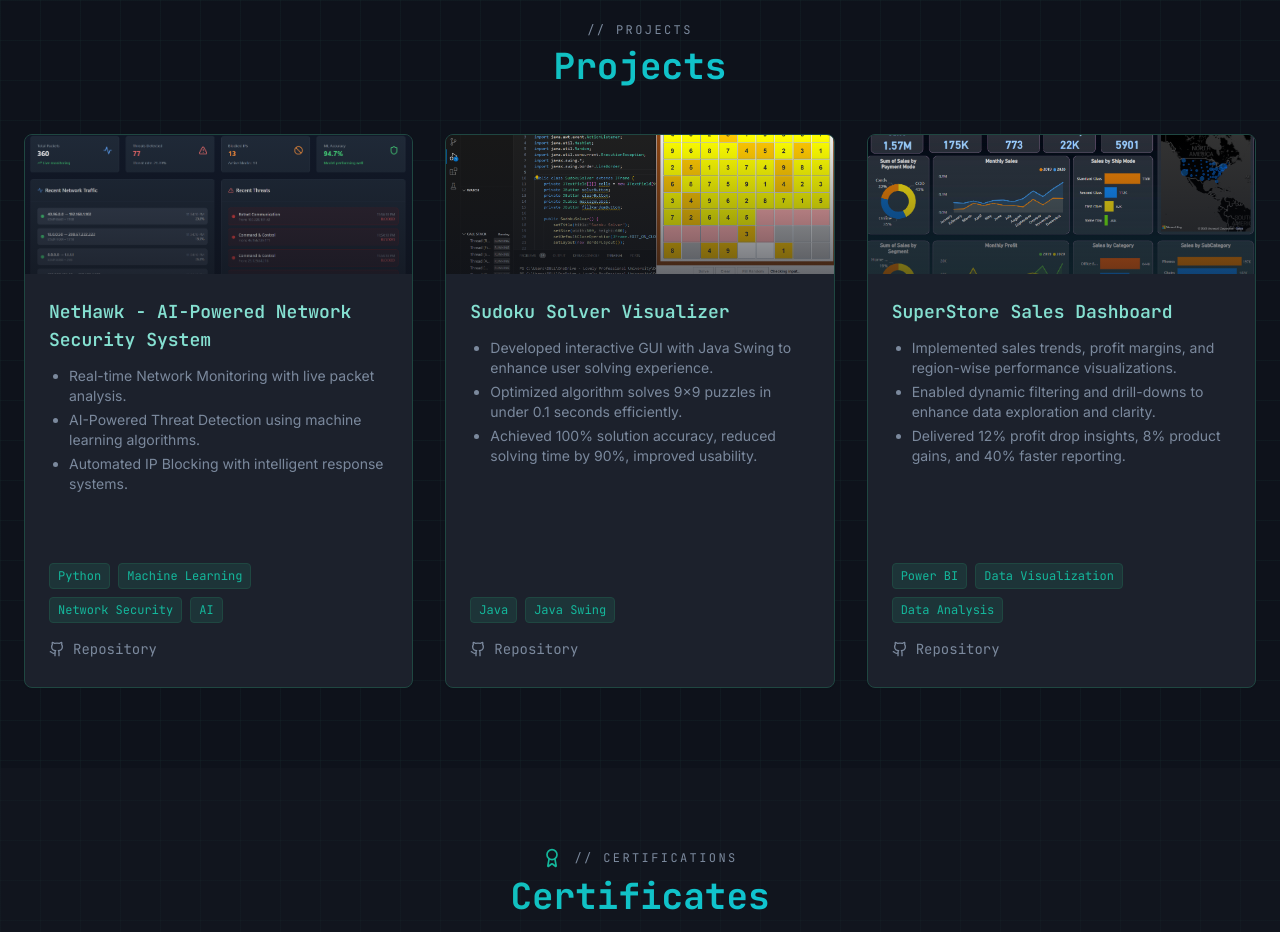
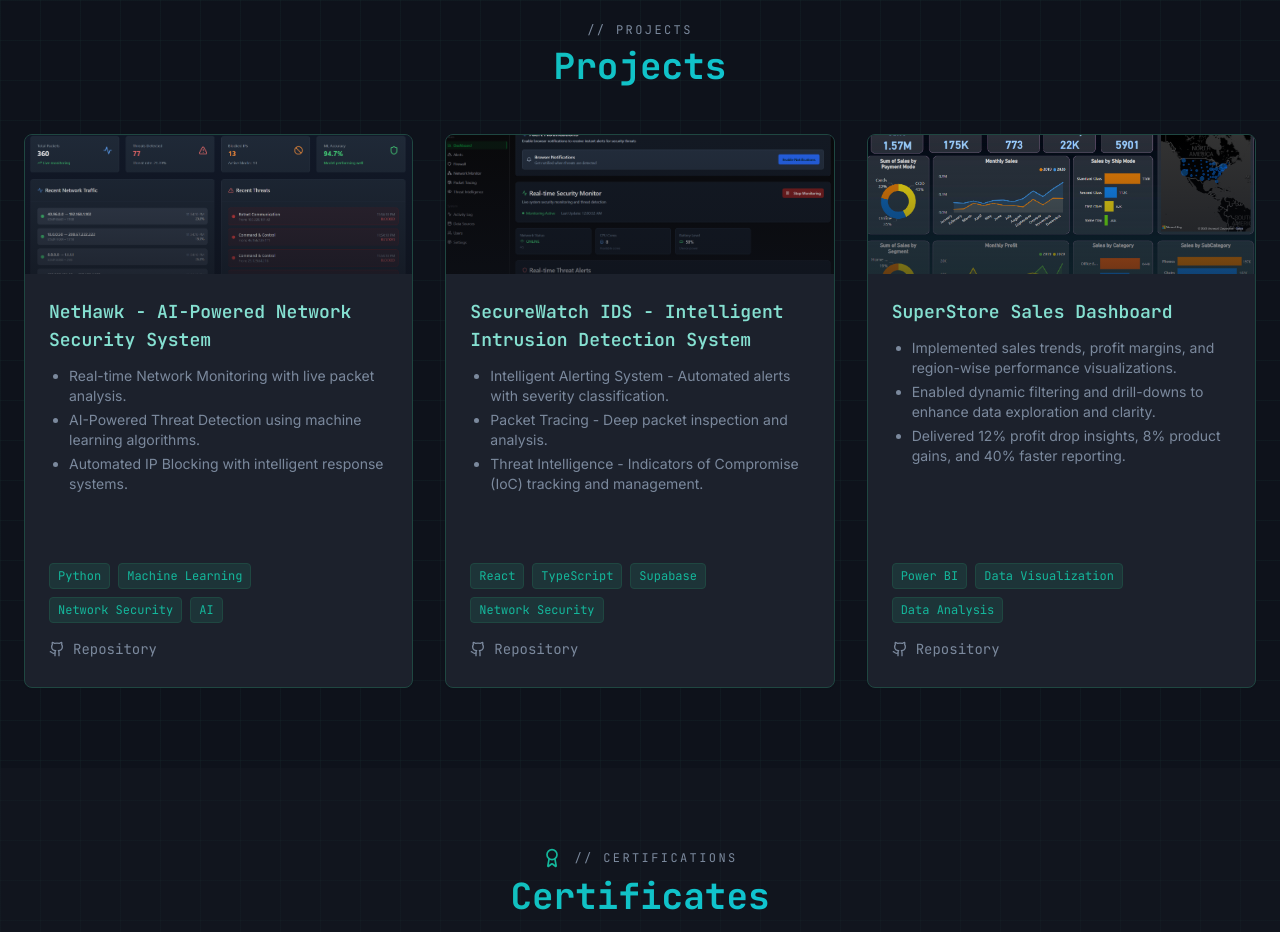
Before and after one commit to aioad/custom-cert-portfolio-creator-92, a React (Vite) app: page / in a window 1280 px wide. Shown: the part 2240-3172 px from the top of the page. Built offline with nearby package versions, Linux system fonts and the light colour scheme.

Commit message:
Changes
Co-authored-by: DashmeetSinghPUP <243794312+DashmeetSinghPUP@users.noreply.github.com>

```diff
--- a/src/components/Projects.tsx
+++ b/src/components/Projects.tsx
@@ -18,15 +18,15 @@ const Projects = () => {
       technologies: ["Python", "Machine Learning", "Network Security", "AI"]
     },
     {
-      title: "Sudoku Solver Visualizer",
-      image: "/lovable-uploads/7053e5f5-d14c-4926-8333-f93a8d0a570c.png",
+      title: "SecureWatch IDS - Intelligent Intrusion Detection System",
+      image: "/lovable-uploads/securewatch-dashboard.png",
       points: [
-        "Developed interactive GUI with Java Swing to enhance user solving experience.",
-        "Optimized algorithm solves 9x9 puzzles in under 0.1 seconds efficiently.",
-        "Achieved 100% solution accuracy, reduced solving time by 90%, improved usability."
+        "Intelligent Alerting System - Automated alerts with severity classification.",
+        "Packet Tracing - Deep packet inspection and analysis.",
+        "Threat Intelligence - Indicators of Compromise (IoC) tracking and management."
       ],
-      githubLink: "https://github.com/meghathakur28/Project-Sudoku-Solver-Visualiser-",
-      technologies: ["Java", "Java Swing"]
+      githubLink: "https://github.com/aioad/SecureWatch.git",
+      technologies: ["React", "TypeScript", "Supabase", "Network Security"]
     },
     {
       title: "SuperStore Sales Dashboard",
```
Also changed, not shown: public/lovable-uploads/securewatch-dashboard.png (added).
